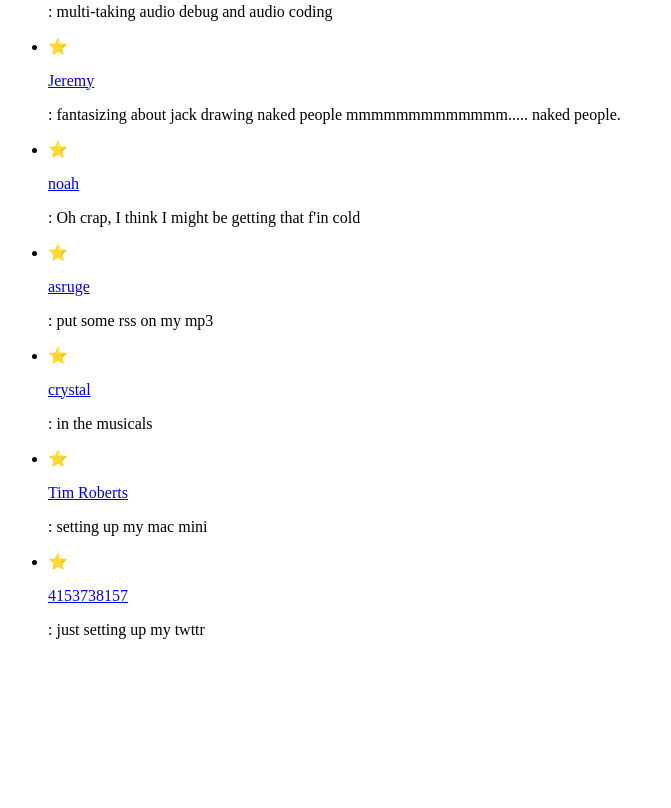
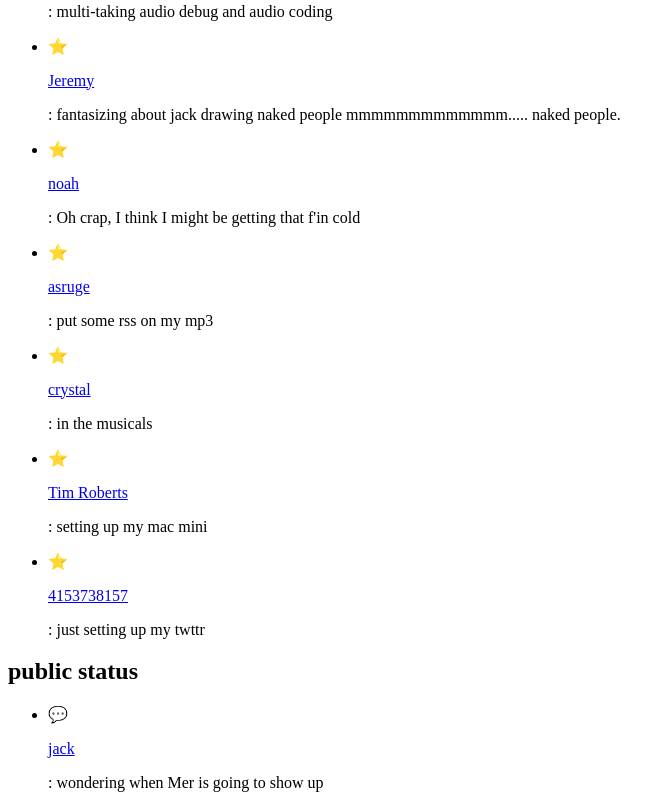
Before and after one commit to Wilrosmi/twitter-clone-html, a website: page index.html in a window 1280 px wide. Shown: the part 1110-1918 px from the top of the page, without its empty margins (0-671 px from the left). Before the commit the page ends 1765 px from the top, so only its background shows below. Drawn offline with Linux system fonts and the light colour scheme.

Commit message:
Add public status section

```diff
--- a/index.html
+++ b/index.html
@@ -42,5 +42,11 @@
         <li><p>⭐</p><a href="#">4153738157</a><p>: just setting up my twttr</p></li>
       </ul>
     </section>
+    <section id="my-status">
+      <h2>public status</h2>
+      <ul>
+        <li><p>💬</p><a href="#">jack</a><p>: wondering when Mer is going to show up</p></li>
+      </ul>
+    </section>
   </body>
 </html>
```
